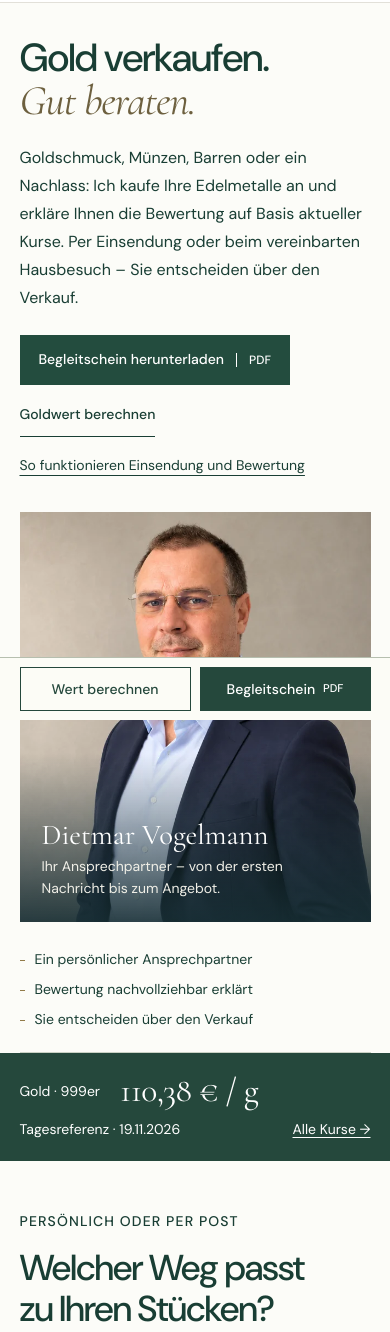
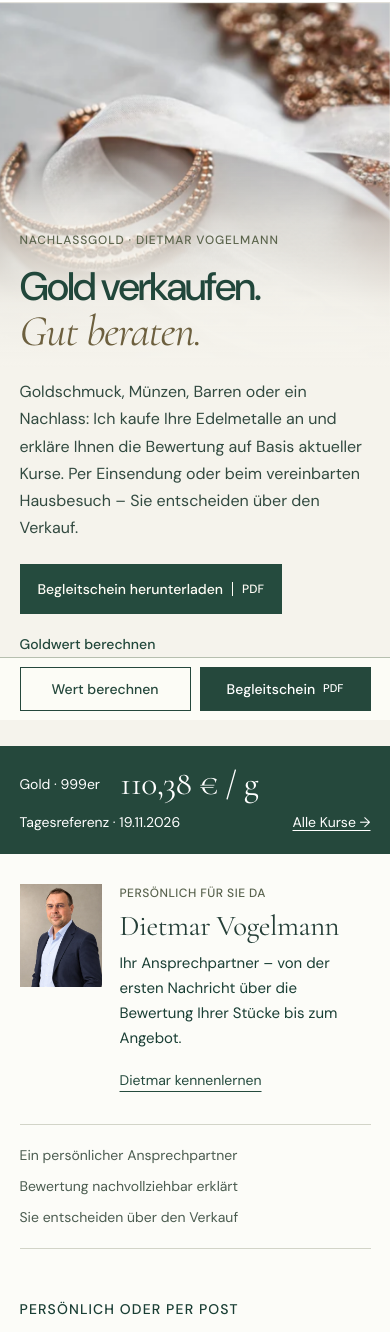
Before and after one commit to Haraldovic/nachlassgold, a plain HTML site: page index.html in a window 390 px wide. Shown: the part 124-1456 px from the top of the page. Drawn offline with Linux system fonts and the light colour scheme.

Commit message:
Give Nachlassgold a photographic jewellery hero and compact advisor introduction

```diff
--- /dev/null
+++ b/assets/home-v17.css
@@ -0,0 +1,62 @@
+/* A photographic welcome for Nachlassgold, with a separate personal introduction. */
+body.nachlass.identity-v10 .ng17-hero{position:relative;isolation:isolate;overflow:hidden;background:#f4f2eb;min-height:625px;display:flex;align-items:center}
+body.nachlass.identity-v10 .ng17-hero-photo{position:absolute;inset:0;z-index:0;display:block;overflow:hidden}
+body.nachlass.identity-v10 .ng17-hero-photo img{display:block;width:100%;height:100%;object-fit:cover;object-position:50% 57%;max-width:none}
+body.nachlass.identity-v10 .ng17-hero::after{content:"";position:absolute;inset:0;z-index:1;pointer-events:none;background:linear-gradient(90deg,rgba(248,247,240,.98) 0%,rgba(248,247,240,.96) 29%,rgba(248,247,240,.82) 43%,rgba(248,247,240,.2) 61%,rgba(248,247,240,0) 76%)}
+body.nachlass.identity-v10 .ng17-hero-inner{position:relative;z-index:2;padding-block:65px}
+body.nachlass.identity-v10 .ng17-hero-copy{width:min(47%,570px);color:#21473b}
+body.nachlass.identity-v10 .ng17-hero-copy>.v10-eyebrow{font:500 .875rem/1.5 var(--sans);letter-spacing:.1em;color:#5c654d;margin:0 0 23px}
+body.nachlass.identity-v10 .ng17-hero h1{font:500 clamp(3rem,4.7vw,5.2rem)/1.07 var(--sans);letter-spacing:-.045em;max-width:none;margin:0 0 27px;color:#21473b}
+body.nachlass.identity-v10 .ng17-hero h1 em{font:italic 400 1.1em/1.06 var(--serif);letter-spacing:-.025em;color:#6d603f}
+body.nachlass.identity-v10 .ng17-hero-copy>p:not(.v10-eyebrow){font-size:1.0625rem;line-height:1.8;max-width:47ch;margin:0 0 27px;color:#324a40}
+body.nachlass.identity-v10 .ng17-hero .v10-actions{display:flex;flex-wrap:wrap;gap:10px 25px;align-items:center;margin:0}
+body.nachlass.identity-v10 .ng17-hero .v10-action.primary{background:#254b3e;border-color:#254b3e;color:#fffdf6;padding-inline:22px}
+body.nachlass.identity-v10 .ng17-hero .v10-action.primary:hover{background:#183c30;border-color:#183c30}
+body.nachlass.identity-v10 .ng17-hero .v10-action.text{color:#21473b;border-bottom-color:#546e5e}
+body.nachlass.identity-v10 .ng17-hero .ng-hero-guide{margin-top:19px;line-height:1.65;color:#324a40;max-width:100%}
+body.nachlass.identity-v10 .ng17-advisor{padding-block:38px 0}
+body.nachlass.identity-v10 .ng17-advisor-inner{display:grid;grid-template-columns:108px minmax(0,1fr) auto;gap:30px;align-items:center}
+body.nachlass.identity-v10 .ng17-advisor-photo{width:108px;height:135px;object-fit:cover;object-position:50% 18%;display:block}
+body.nachlass.identity-v10 .ng17-advisor-copy .v10-eyebrow{font-size:.8rem;letter-spacing:.1em;margin:0 0 11px;color:#59634e}
+body.nachlass.identity-v10 .ng17-advisor-copy h2{font:400 2.2rem/1.15 var(--serif);letter-spacing:-.015em;margin:0 0 9px;color:#243e37}
+body.nachlass.identity-v10 .ng17-advisor-copy>p:last-child{font-size:1rem;line-height:1.65;margin:0;max-width:58ch}
+body.nachlass.identity-v10 .ng17-advisor-link{font-size:.9375rem;min-height:44px;display:inline-flex;align-items:center;text-underline-offset:6px;color:#254b3e}
+body.nachlass.identity-v10 .ng17-assurance{display:flex;justify-content:space-between;gap:18px 28px;list-style:none;padding:25px 0;margin:28px 0 0;border-block:1px solid #d2d4c8}
+body.nachlass.identity-v10 .ng17-assurance li{font-size:.875rem;line-height:1.5;padding:0;margin:0;color:#4b5c50}
+body.nachlass.identity-v10 .ng17-assurance li::before{content:none}
+@media(min-width:1700px){body.nachlass.identity-v10 .ng17-hero{min-height:700px}}
+@media(max-width:1100px) and (min-width:701px){
+ body.nachlass.identity-v10 .ng17-hero-copy{width:55%;max-width:520px}
+ body.nachlass.identity-v10 .ng17-hero::after{background:linear-gradient(90deg,rgba(248,247,240,.98) 0%,rgba(248,247,240,.93) 37%,rgba(248,247,240,.8) 51%,rgba(248,247,240,0) 80%)}
+ body.nachlass.identity-v10 .ng17-hero h1{font-size:clamp(2.8rem,5.4vw,3.5rem)}
+ body.nachlass.identity-v10 .ng17-advisor-inner{grid-template-columns:90px minmax(0,1fr);gap:22px}
+ body.nachlass.identity-v10 .ng17-advisor-photo{width:90px;height:113px;grid-row:1/3}
+ body.nachlass.identity-v10 .ng17-advisor-link{grid-column:2;justify-self:start}
+}
+@media(max-width:700px){
+ body.nachlass.identity-v10 .ng17-hero{display:block;min-height:0;background:#f5f3ec}
+ body.nachlass.identity-v10 .ng17-hero-photo{inset:0 0 auto;height:370px}
+ body.nachlass.identity-v10 .ng17-hero-photo img{object-position:50% 62%}
+ body.nachlass.identity-v10 .ng17-hero::after{background:linear-gradient(180deg,rgba(245,243,236,0) 0px,rgba(245,243,236,0) 145px,rgba(245,243,236,.7) 220px,rgba(245,243,236,.96) 300px,#f5f3ec 365px)}
+ body.nachlass.identity-v10 .ng17-hero-inner{padding-top:228px;padding-bottom:36px}
+ body.nachlass.identity-v10 .ng17-hero-copy{width:100%;max-width:none}
+ body.nachlass.identity-v10 .ng17-hero-copy>.v10-eyebrow{font-size:.75rem;letter-spacing:.07em;margin-bottom:17px}
+ body.nachlass.identity-v10 .ng17-hero h1{font-size:clamp(2.4rem,10.2vw,3.65rem);line-height:1.08;margin-bottom:23px;letter-spacing:-.045em}
+ body.nachlass.identity-v10 .ng17-hero-copy>p:not(.v10-eyebrow){font-size:1rem;line-height:1.7;max-width:none;margin-bottom:23px}
+ body.nachlass.identity-v10 .ng17-hero .v10-actions{align-items:flex-start;flex-direction:column;gap:9px}
+ body.nachlass.identity-v10 .ng17-hero .v10-action.primary{padding-inline:17px;max-width:100%}
+ body.nachlass.identity-v10 .ng17-hero .ng-filetype{margin-left:9px;padding-left:9px}
+ body.nachlass.identity-v10 .ng17-hero .ng-hero-guide{margin-top:13px;font-size:.875rem}
+ body.nachlass.identity-v10 .ng17-advisor{padding-top:30px}
+ body.nachlass.identity-v10 .ng17-advisor-inner{grid-template-columns:82px minmax(0,1fr);gap:8px 18px;align-items:start}
+ body.nachlass.identity-v10 .ng17-advisor-photo{width:82px;height:103px;grid-row:1/3}
+ body.nachlass.identity-v10 .ng17-advisor-copy .v10-eyebrow{font-size:.75rem;letter-spacing:.04em;line-height:1.5;margin-bottom:8px}
+ body.nachlass.identity-v10 .ng17-advisor-copy h2{font-size:1.8rem;line-height:1.08;margin-bottom:10px}
+ body.nachlass.identity-v10 .ng17-advisor-copy>p:last-child{font-size:.9375rem;line-height:1.65}
+ body.nachlass.identity-v10 .ng17-advisor-link{grid-column:2;justify-self:start;font-size:.875rem}
+ body.nachlass.identity-v10 .ng17-assurance{display:grid;gap:10px;padding-block:20px;margin-top:22px}
+}
+@media(prefers-reduced-motion:no-preference){
+ @keyframes ng17-image-arrive{from{opacity:.6}to{opacity:1}}
+ body.nachlass.identity-v10 .ng17-hero-photo img{animation:ng17-image-arrive .65s ease-out both}
+}
--- a/index.html
+++ b/index.html
@@ -9,7 +9,7 @@
 
 <link rel="stylesheet" href="assets/atelier.css">
 
-<meta name="atelier-edition" content="atelier-v16">
+<meta name="atelier-edition" content="atelier-v17">
 <link rel="stylesheet" href="assets/haus-v3.css"><script src="assets/haus-v3.js?v=8" defer></script>
 <link rel="icon" type="image/webp" href="assets/haus-vogel.webp">
 <link rel="stylesheet" href="assets/journal-v4.css">
@@ -25,13 +25,15 @@
 <link rel="stylesheet" href="assets/family-v10.css?v=10"><link rel="stylesheet" href="assets/identity-v10.css?v=12"><script src="assets/experience-v10.js?v=10" defer></script>
 <link rel="stylesheet" href="assets/refinement-v13.css?v=13">
 <link rel="stylesheet" href="assets/refinement-v16.css?v=16">
+<link rel="stylesheet" href="assets/home-v17.css?v=17">
 </head><body class="nachlass page-index journal-v4 hauslicht identity-v10">
 <a class="skip" href="#inhalt">Zum Inhalt</a>
 <header class="dv-head" data-dv-header="nachlassgold"><div class="dv-brandbar"><nav class="dv-worlds" aria-label="Die drei Marken von Dietmar Vogelmann"><a href="https://feingold-vogel.rateriser.tech/"><span>Feingold Vogel</span><small>Schmuck &amp; Edelsteine</small></a><a href="index.html" class="dv-active" aria-current="true"><span>Nachlassgold</span><small>Edelmetallankauf</small></a><a href="https://goldgezwitscher.rateriser.tech/"><span>Goldgezwitscher</span><small>Der Videocast</small></a></nav></div><div class="dv-core dv-inner"><a class="dv-logo" href="index.html" aria-label="Nachlassgold, zur Startseite"><img src="assets/haus-vogel.webp" width="77" height="85" alt=""><span><strong>Nachlassgold</strong><small>Ankauf in Karlsbad</small></span></a>
     <button class="dv-menu" type="button" aria-controls="dv-navigation" aria-expanded="false"><i aria-hidden="true"></i>Menü</button><nav class="dv-links" id="dv-navigation" aria-label="Hauptnavigation"><a href="downloads/versandbegleitschein.pdf" download aria-label="Begleitschein herunterladen (PDF)" class="dv-document">Begleitschein<span class="dv-pdf-label">PDF</span></a><a href="ankaufsrechner.html">Ankaufsrechner</a><a href="versandankauf.html">Einsendung &amp; Bewertung</a><a href="persoenlicher-ankauf.html#hausbesuch">Hausbesuch</a><a href="ueber-mich.html">Über Dietmar</a><a href="kontakt.html" class="dv-contact">Kontakt</a></nav></div></header>
 <main id="inhalt">
-<section class="ng-welcome v10-width"><div class="ng-welcome-title"><h1>Gold verkaufen.<br><em>Gut beraten.</em></h1><p>Goldschmuck, Münzen, Barren oder ein Nachlass: Ich kaufe Ihre Edelmetalle an und erkläre Ihnen die Bewertung auf Basis aktueller Kurse. Per Einsendung oder beim vereinbarten Hausbesuch – Sie entscheiden über den Verkauf.</p><div class="v10-actions"><a class="v10-action primary" href="downloads/versandbegleitschein.pdf" download>Begleitschein herunterladen <span class="ng-filetype">PDF</span></a><a class="v10-action text" href="ankaufsrechner.html">Goldwert berechnen</a></div><a class="ng-hero-guide" href="#einsenden">So funktionieren Einsendung und Bewertung</a></div><figure class="ng-person"><img srcset="assets/dietmar-portrait-v13-640.webp 640w, assets/dietmar-portrait-v13-1120.webp 1120w" sizes="(max-width: 700px) 90vw, 42vw" width="1120" height="1400" fetchpriority="high" src="assets/dietmar-portrait-v13-1120.webp" alt="Dietmar Vogelmann, Ihr Ansprechpartner für den Goldankauf in Karlsbad" loading="eager" decoding="async"><figcaption><strong>Dietmar Vogelmann</strong><span>Ihr Ansprechpartner – von der ersten Nachricht bis zum Angebot.</span></figcaption></figure><div class="ng-hero-assurance"><span>Ein persönlicher Ansprechpartner</span><span>Bewertung nachvollziehbar erklärt</span><span>Sie entscheiden über den Verkauf</span></div></section>
+<section class="ng17-hero" aria-labelledby="ng17-title"><picture class="ng17-hero-photo"><img src="assets/schmuck-header-v17-1280.webp" srcset="assets/schmuck-header-v17-640.webp 640w, assets/schmuck-header-v17-1280.webp 1280w, assets/schmuck-header-v17-1920.webp 1920w" sizes="100vw" width="1920" height="1280" alt="Goldfarbener Schmuck mit feinem Steinbesatz auf hellem, gefaltetem Stoff" fetchpriority="high" decoding="async"></picture><div class="ng17-hero-inner v10-width"><div class="ng17-hero-copy"><p class="v10-eyebrow">Nachlassgold · Dietmar Vogelmann</p><h1 id="ng17-title">Gold verkaufen.<br><em>Gut beraten.</em></h1><p>Goldschmuck, Münzen, Barren oder ein Nachlass: Ich kaufe Ihre Edelmetalle an und erkläre Ihnen die Bewertung auf Basis aktueller Kurse. Per Einsendung oder beim vereinbarten Hausbesuch – Sie entscheiden über den Verkauf.</p><div class="v10-actions"><a class="v10-action primary" href="downloads/versandbegleitschein.pdf" download>Begleitschein herunterladen <span class="ng-filetype">PDF</span></a><a class="v10-action text" href="ankaufsrechner.html">Goldwert berechnen</a></div><a class="ng-hero-guide" href="#einsenden">So funktionieren Einsendung und Bewertung</a></div></div></section>
 <div class="ng-live-band"><div class="v10-width" data-rate-ticker><noscript><a href="edelmetallkurse.html">Edelmetallkurse ansehen</a></noscript></div></div>
+<section class="ng17-advisor v10-width" aria-labelledby="ng17-advisor-title"><div class="ng17-advisor-inner"><img class="ng17-advisor-photo" src="assets/dietmar-portrait-v13-640.webp" width="640" height="800" alt="Dietmar Vogelmann im dunkelblauen Anzug" loading="lazy" decoding="async"><div class="ng17-advisor-copy"><p class="v10-eyebrow">Persönlich für Sie da</p><h2 id="ng17-advisor-title">Dietmar Vogelmann</h2><p>Ihr Ansprechpartner – von der ersten Nachricht über die Bewertung Ihrer Stücke bis zum Angebot.</p></div><a class="ng17-advisor-link" href="ueber-mich.html">Dietmar kennenlernen</a></div><ul class="ng17-assurance"><li>Ein persönlicher Ansprechpartner</li><li>Bewertung nachvollziehbar erklärt</li><li>Sie entscheiden über den Verkauf</li></ul></section>
 <section class="ng-options v10-width" aria-labelledby="ng-options-title"><div class="ng-section-heading"><p class="v10-eyebrow">Persönlich oder per Post</p><h2 id="ng-options-title">Welcher Weg passt zu Ihren Stücken?</h2><p>Ein größerer Nachlass lässt sich gemeinsam vor Ort ansehen. Für eine Einsendung führt Sie der Begleitschein durch die nötigen Angaben.</p></div><div class="ng-route-options">
 <article><p class="v10-eyebrow">Bei Ihnen zu Hause</p><h3>Einen Nachlass gemeinsam sichten.</h3><p>Für mehrere Stücke oder einen Nachlass besprechen wir einen Hausbesuch in Karlsruhe und Umgebung. Sie sind beim Sichten, Wiegen und Besprechen des Angebots dabei.</p><a class="v10-action text" href="persoenlicher-ankauf.html#hausbesuch">So läuft der Hausbesuch ab</a></article>
 <article><p class="v10-eyebrow">Mit Begleitschein einsenden</p><h3>Gold von zu Hause einsenden.</h3><p>Formular ausfüllen, Versand abstimmen und die Stücke gut verpackt einschicken. Nach der Prüfung erhalten Sie ein nachvollziehbares Angebot.</p><a class="v10-action text" href="#einsenden">Einsendung Schritt für Schritt</a></article>
```
Also changed, not shown: bildnachweise.html (+2 -2 lines), assets/schmuck-header-v17-1280.webp (added), assets/schmuck-header-v17-1920.webp (added), assets/schmuck-header-v17-640.webp (added).
